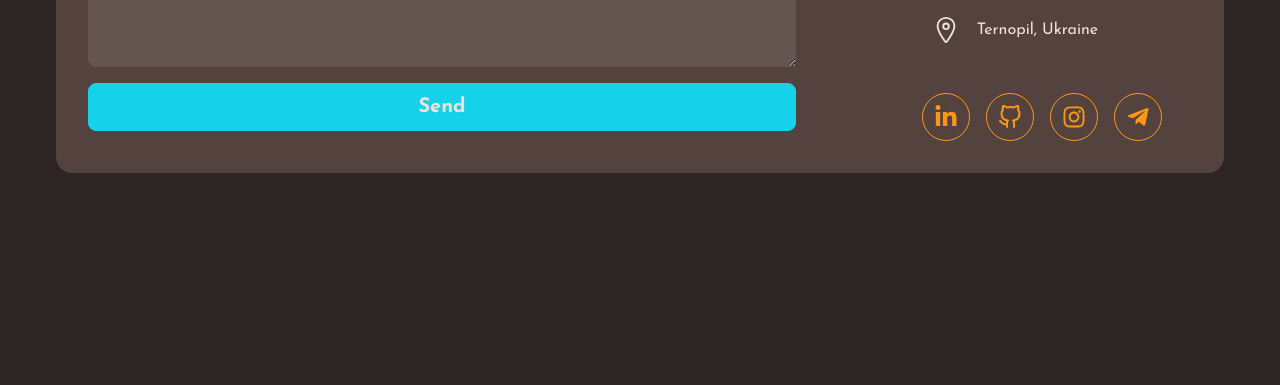
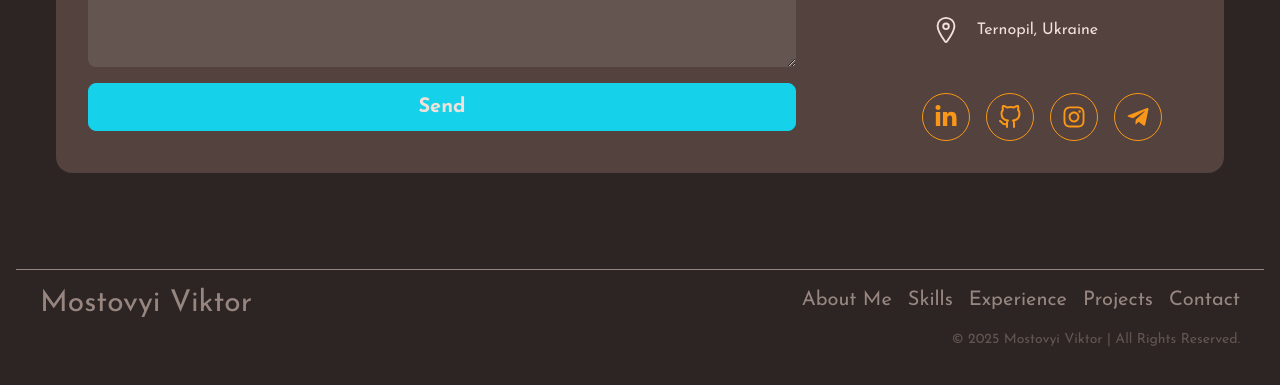
Before and after one commit to Vitamin4uk/portfolio-app, a React (Vite) app in the folder mv-portfolio/: page / in a window 1280 px wide. Shown: the part 4343-4728 px from the top of the page. Built offline with nearby package versions, Linux system fonts and the light colour scheme.

Commit message:
add footer

```diff
--- a/mv-portfolio/package.json
+++ b/mv-portfolio/package.json
@@ -14,7 +14,8 @@
     "emailjs": "^4.0.3",
     "react": "^19.0.0",
     "react-dom": "^19.0.0",
-    "react-icons": "^5.5.0"
+    "react-icons": "^5.5.0",
+    "react-scroll": "^1.9.3"
   },
   "devDependencies": {
     "@eslint/js": "^9.21.0",
--- a/mv-portfolio/src/App.jsx
+++ b/mv-portfolio/src/App.jsx
@@ -1,6 +1,7 @@
 import AboutMeMain from "./components/aboutMeSection/AboutMeMain";
 import ContactMeMain from "./components/contactMeSection/ContactMeMain";
 import ExperienceMain from "./components/experienceSection/ExperienceMain";
+import FooterMain from "./components/footer/FooterMain";
 import HelperSection from "./components/HelperSection";
 import HeroGradient from "./components/heroSection/HeroGradient";
 import HeroMain from "./components/heroSection/HeroMain";
@@ -23,6 +24,7 @@
       <ExperienceMain />
       <ProjectsMain />
       <ContactMeMain />
+      <FooterMain />
       <HelperSection />
     </main>
   );
--- /dev/null
+++ b/mv-portfolio/src/components/footer/FooterMain.jsx
@@ -0,0 +1,39 @@
+import React from "react";
+
+const links = [
+  { link: "About Me", section: "about" },
+  { link: "Skills", section: "skills" },
+  { link: "Experience", section: "experience" },
+  { link: "Projects", section: "projects" },
+  { link: "Contact", section: "contact" },
+];
+
+const FooterMain = () => {
+  return (
+    <div className="px-4">
+      <div className="w-full h-[1px] bg-lightGrey mt-24"></div>
+      <div className="md:flex sm:hidden justify-between mt-4 max-w-[1200px] mx-auto">
+        <p className="text-3xl text-lightGrey ">Mostovyi Viktor</p>
+        <ul className="flex gap-4 text-lightGrey text-xl ">
+          {links.map((item, index) => {
+            return (
+              <li key={index}>
+                <a
+                  href="#"
+                  className="hover:text-white transition-all duration-500 cursor-pointer"
+                >
+                  {item.link}
+                </a>
+              </li>
+            );
+          })}
+        </ul>
+      </div>
+      <p className="max-w-[1200px] mx-auto text-right mt-2 mb-12 text-sm text-lightBrown">
+        © 2025 Mostovyi Viktor | All Rights Reserved.
+      </p>
+    </div>
+  );
+};
+
+export default FooterMain;
```
Also changed, not shown: 1 other file (tests, documents, lock files or other folders).
